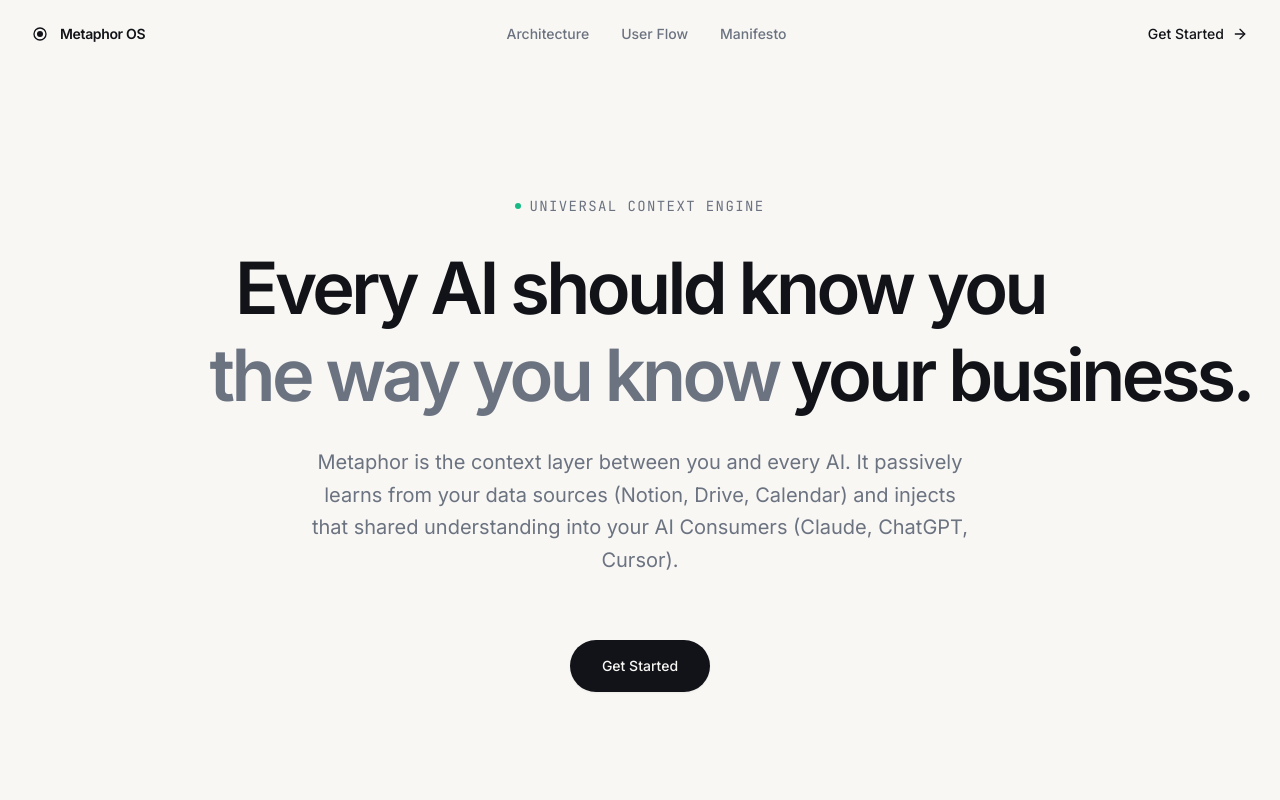
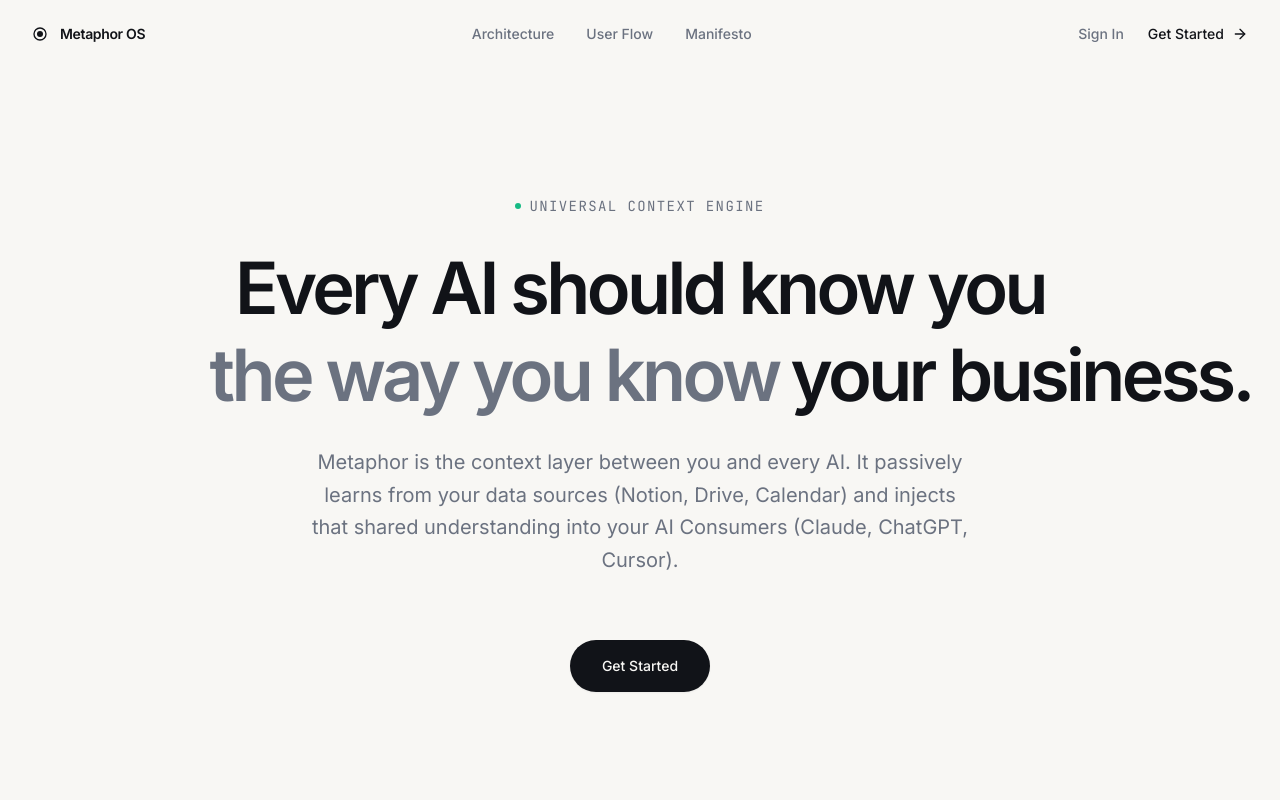
Before and after one commit to MultiverseGlobal/Metaphor, a Next.js app in the folder frontend/: page / in a window 1280 px wide. Shown: the top 800 px of the page. Built offline with nearby package versions, Linux system fonts and the light colour scheme.

Commit message:
fix: resolve infinite redirect loop for /onboarding and add Sign In button to landing page

```diff
--- a/frontend/src/app/page.tsx
+++ b/frontend/src/app/page.tsx
@@ -54,7 +54,10 @@
           <Link href="#manifesto" className="hover:text-foreground transition-colors duration-200">Manifesto</Link>
         </div>
 
-        <div>
+        <div className="flex items-center gap-6">
+          <Link href="/login" className="text-sm font-medium text-muted hover:text-foreground transition-colors duration-200">
+            Sign In
+          </Link>
           <Link href="/login" className="group flex items-center gap-2 text-sm font-medium text-foreground hover:opacity-80 transition-opacity">
             Get Started
             <ArrowRight className="w-4 h-4 group-hover:translate-x-1 transition-transform" />
--- a/frontend/src/utils/supabase/middleware.ts
+++ b/frontend/src/utils/supabase/middleware.ts
@@ -54,7 +54,7 @@
     return NextResponse.redirect(url)
   }
 
-  if (user && !hasOnboarded && isProtectedRoute) {
+  if (user && !hasOnboarded && isProtectedRoute && !request.nextUrl.pathname.startsWith('/onboarding')) {
     const url = request.nextUrl.clone()
     url.pathname = '/onboarding'
     return NextResponse.redirect(url)
```
